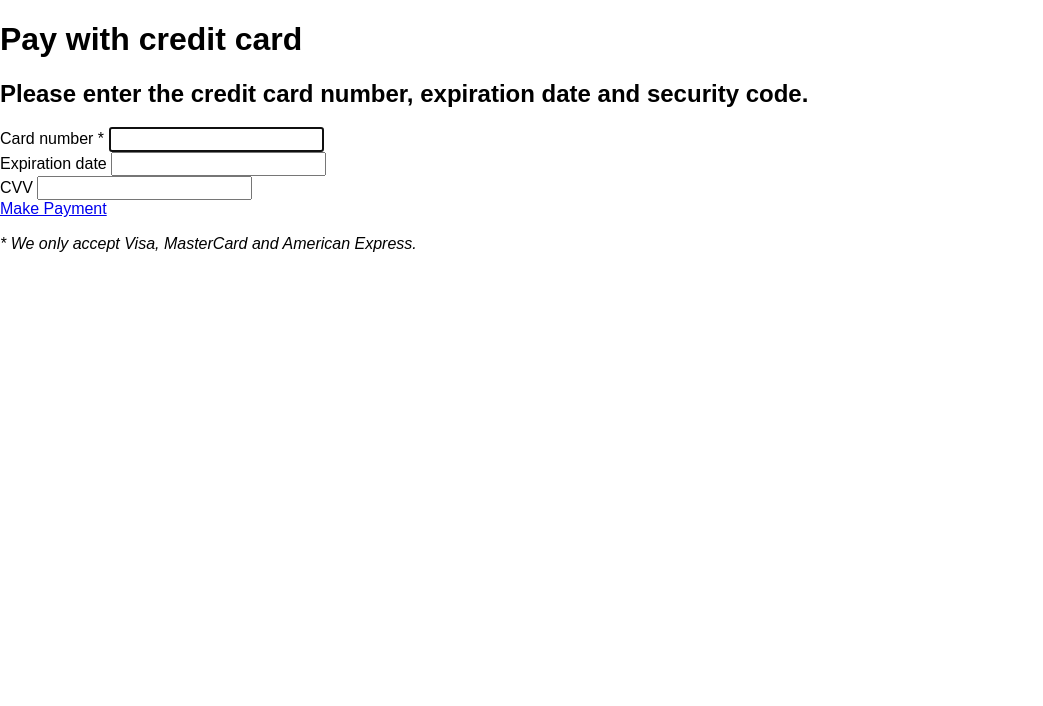
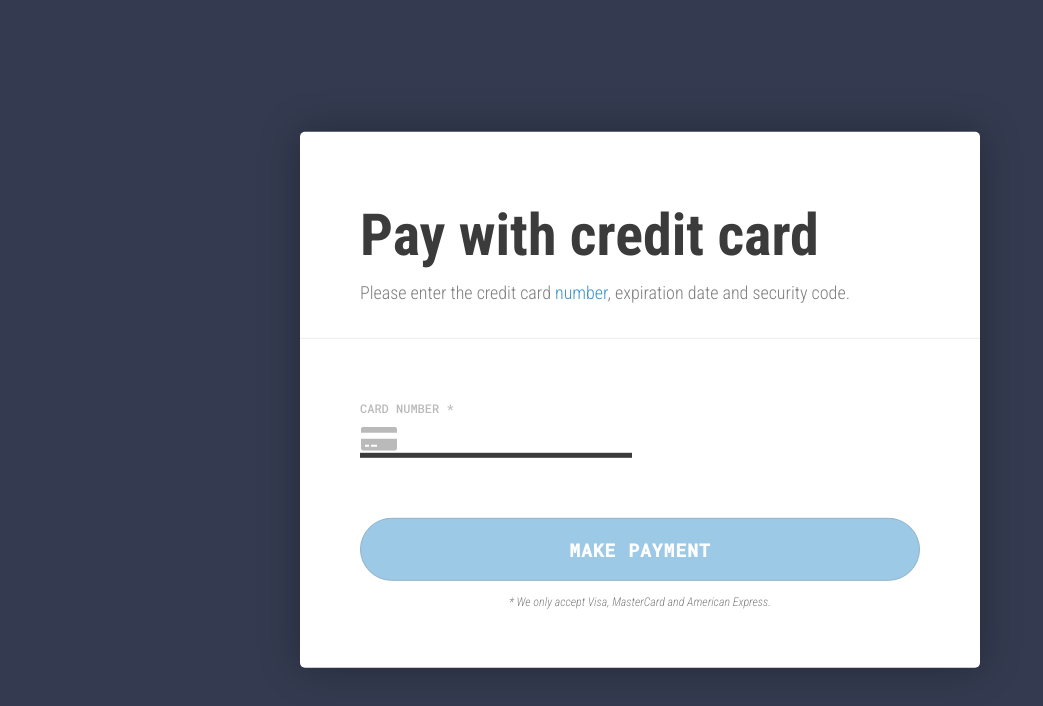
Before and after one commit to kirandash/CreditCardValidator, a plain HTML site: page index.html in a window 1280 px wide. Shown: the whole page, without its empty margins (0-1043 px from the left). Drawn offline with nearby package versions, Linux system fonts and the light colour scheme.

Commit message:
4 Card type check and css steps

```diff
--- a/css/style.css
+++ b/css/style.css
@@ -1,6 +1,181 @@
 * {
-	box-sizing: border-box;
-	-webkit-font-smoothing: antialiased;
+    box-sizing: border-box;
+    -webkit-font-smoothing: antialiased;
 }
-/*font-family: 'Roboto Condensed', sans-serif;
-font-family: 'Roboto Mono', monospace;*/
+
+body {
+    background-color: #343b50;
+    font-family: 'Roboto Condensed', Arial, sans-serif;
+    font-size: 16px;
+    line-height: 1.5;
+}
+
+h1 {
+    color: #3B3B3B;
+    font-size: 3.625em;
+    font-weight: 700;
+    margin: 0;
+}
+
+h2 {
+    color: #7F7F7F;
+    font-size: 1.125em;
+    font-weight: 300;
+    margin: 0;
+}
+
+    h2 span.active {
+        color: #3993cd;
+        transition: all .3s ease-in-out;
+    }
+
+.card-container {
+    background-color: #fff;
+    border-radius: 5px;
+    width: 42.5em;
+    position: absolute;
+    top: 50%;
+    left: 50%;
+    transform: translate(-50%, -50%);
+    box-shadow: 0px 0px 40px 0px rgba(0,0,0,0.30);
+}
+
+    .card-container header,
+    .card-container main,
+    .card-container footer {
+        padding: 3.75em;
+    }
+
+    .card-container header {
+        border-bottom: 1px solid #ECECEC;
+        padding-bottom: 2em;
+    }
+
+    .card-container main {
+        padding-bottom: 0;
+    }
+
+    .card-container footer {
+        padding-top: 0;
+        color: #7F7F7F;
+        font-size: .75em;
+        text-align: center;
+    }
+
+form {
+    font-family: 'Roboto Mono', monospace;
+    font-weight: 500;
+}
+
+    form label {
+        color: #BABABA;
+        font-size: .75em;
+        text-transform: uppercase;
+        display: block;
+        margin-bottom: .5em;
+    }
+
+.input-fields-container {
+    margin-bottom: 3.75em;
+}
+
+    .input-fields-container:after {
+        content: "";
+        display: block;
+        clear: both;
+    }
+
+.cc-input {
+    max-width: 100%;
+    color: #3B3B3B;
+    outline: none;
+    border: none;
+    border-bottom: 5px solid #ECECEC;
+    padding-bottom: .5em;
+    transition: all .3s ease-in-out;
+}
+
+    .cc-input:focus {
+        border-bottom-color: #3B3B3B;
+    }
+
+    .cc-input.error {
+        border-bottom-color: #BD4B3A;
+        color: #BD4B3A;
+    }
+
+#cc-number-container,
+#cc-expiration-date-container,
+#cc-cvv-container {
+    float: left;
+    margin-right: 2em;
+}
+
+#cc-number {
+    width: 17em;
+    padding-left: 3em;
+    background-color: #fff;
+    background-position: 1px 1px;
+    background-repeat: no-repeat;
+}
+
+#cc-expiration-date {
+    width: 8em;
+}
+
+#cc-cvv {
+    width: 6em;
+}
+
+#cc-expiration-date-container,
+#cc-cvv-container {
+    display: none;
+}
+
+#cc-cvv-container {
+    margin-right: 0;
+}
+
+.cc-generic #cc-number {
+    background-image: url( ../img/cc-generic.svg );
+}
+
+.cc-visa #cc-number {
+    background-image: url( ../img/cc-visa.svg );
+}
+
+.cc-mastercard #cc-number {
+    background-image: url( ../img/cc-mastercard.svg );
+}
+
+.cc-amex #cc-number {
+    background-image: url( ../img/cc-amex.svg );
+}
+
+#submit-payment {
+    background-color: #3993cd;
+    border: 1px solid #286790;
+    border-radius: 50px;
+    height: 3.5em;
+    text-align: center;
+    font-size: 1.125em;
+    font-weight: 700;
+    width: 100%;
+    color: #fff;
+    text-transform: uppercase;
+    letter-spacing: 1px;
+    line-height: 3.5em;
+    display: inline-block;
+    text-decoration: none;
+    outline: none;
+    transition: all .3s ease-in-out;
+}
+
+    #submit-payment:not(.disabled):hover {
+        background-color: #286790;
+    }
+
+.disabled {
+    cursor: default;
+    opacity: .5;
+}
--- a/js/scripts.js
+++ b/js/scripts.js
@@ -46,6 +46,23 @@ function validExpirationDate( date ) {
 function validateCvv( cvv ) {
 	//The cvv must be atleast 3 digits
 	return cvv.length > 2;
+}
+
+/*
+* Retrieve the card issuing bank.
+*/
+function getCardType( ccNumber ) {
+	// Define regular expressions in an object
+	var cardPatterns = {
+            visa: /^4[0-9]{12}(?:[0-9]{3})?$/,
+            mastercard: /^5[1-5][0-9]{14}$/,
+            amex: /^3[47][0-9]{13}$/
+        };
+    for (var cardPattern in cardPatterns){
+    	if(cardPatterns[cardPattern].test(ccNumber)) {
+    		return cardPattern;
+    	}
+    }
 }
 
 /*
@@ -106,19 +123,28 @@ function validateCvv( cvv ) {
 	});
 
 	function finishTyping(id, value) {
-		var validationValue = value.replace( / /g,'' ); //replace any spaces or special characters
+		var validationValue = value.replace( / /g,'' ), //replace any spaces or special characters
+			cardType = getCardType(validationValue),
+			cardClass = ( cardType != false )? "cc-"+ cardType: "cc-generic"; //If card found use cc-visa etc. else generic
+
 		switch(id) {
 			case "cc-number":
+
 				//If the validation length is higher than 0 check with valid_credit_card
 				if(validationValue.length > 0) {
-					numberOk = valid_credit_card(validationValue);
+					numberOk = valid_credit_card(validationValue) && getCardType( validationValue );
 				}
+
 				if(numberOk){
 					number.removeClass('error');
-					expDate.focus();
+					expDate.parent().fadeIn("fast", function(){ expDate.focus(); });
 				}else{
 					number.addClass('error');
 				}
+
+				//Switch the card icons depending on the type
+				number.parent().attr("class", cardClass);
+
 				break;
 			case "cc-expiration-date":
 
@@ -127,7 +153,7 @@ function validateCvv( cvv ) {
 					expDateOk = validExpirationDate(validationValue);
 					if(expDateOk){
 						expDate.removeClass('error');
-						cvv.focus();
+						cvv.parent().fadeIn("fast", function(){ cvv.focus(); });
 					}else{
 						expDate.addClass('error');
 					}
```
Also changed, not shown: img/cc-amex.svg (added), img/cc-generic.svg (added), img/cc-mastercard.svg (added), img/cc-visa.svg (added).
